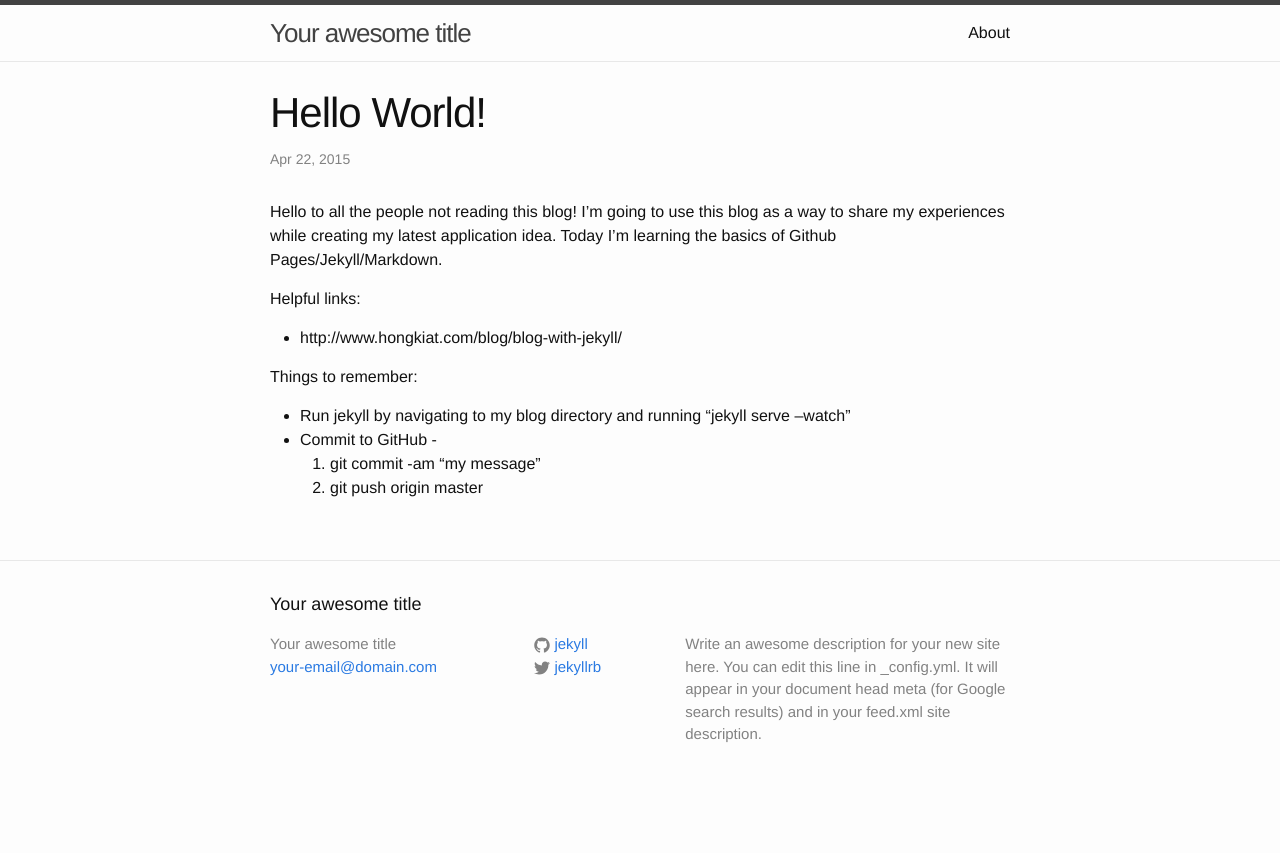
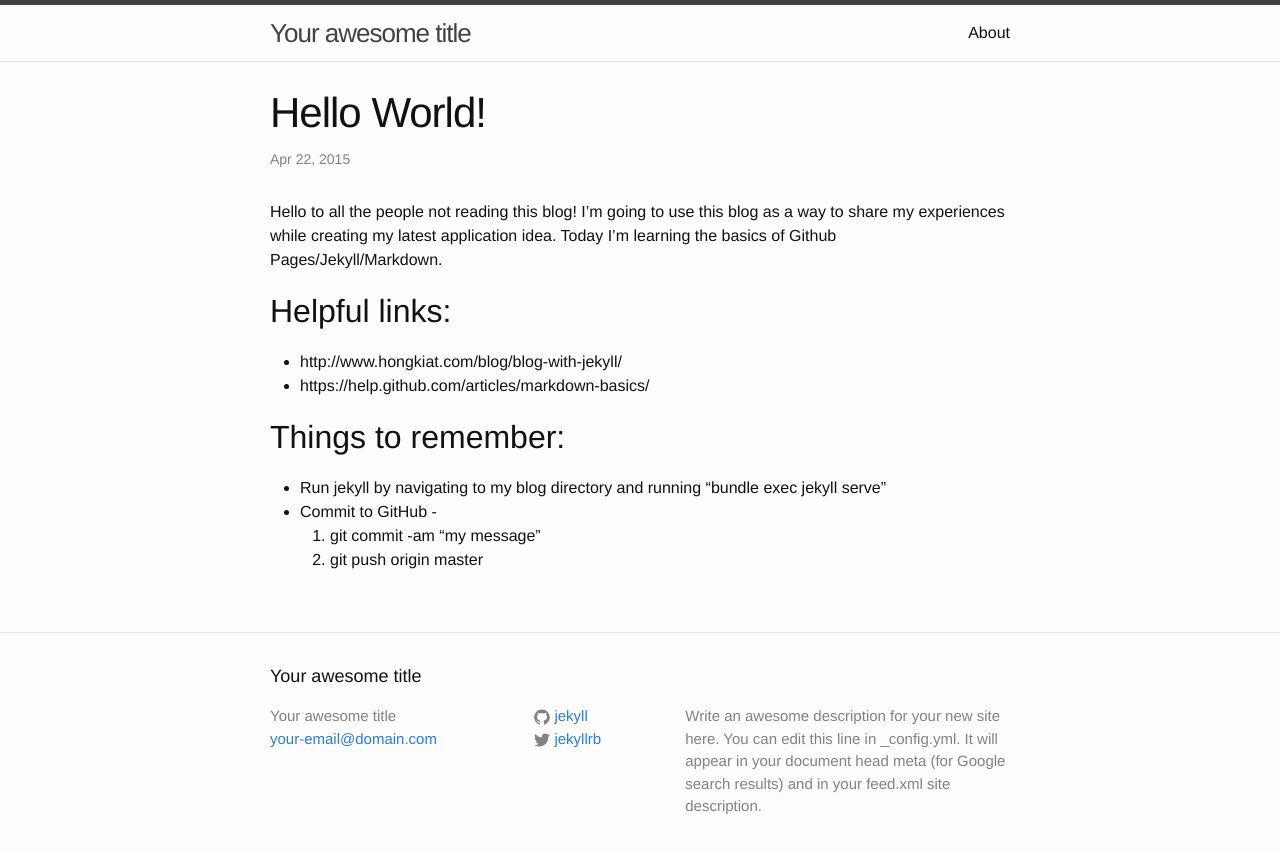
Before and after one commit to mjknowles/mjknowles.github.io, a Jekyll site: the page built from _posts/2015-04-22-my-first-post.markdown, in a window 1280 px wide. Shown: the top 853 px of the page. Built offline with Jekyll 4.4.1, drawn with Linux system fonts in a browser that asks for light colours.

Commit message:
Added 4/23 blog. 4/22 revisions.

```diff
--- a/_posts/2015-04-22-my-first-post.markdown
+++ b/_posts/2015-04-22-my-first-post.markdown
@@ -5,11 +5,12 @@ title: Hello World!
 
 Hello to all the people not reading this blog! I'm going to use this blog as a way to share my experiences while creating my latest application idea. Today I'm learning the basics of Github Pages/Jekyll/Markdown.
 
-Helpful links:
+##Helpful links:
 * http://www.hongkiat.com/blog/blog-with-jekyll/
+* https://help.github.com/articles/markdown-basics/
 
-Things to remember:
-* Run jekyll by navigating to my blog directory and running "jekyll serve --watch"
+##Things to remember:
+* Run jekyll by navigating to my blog directory and running "bundle exec jekyll serve"
 * Commit to GitHub -
   1. git commit -am "my message"
   2. git push origin master
```
Also changed, not shown: _posts/2015-04-23-map-with-hotbox.markdown (added, +18 -0 lines).
